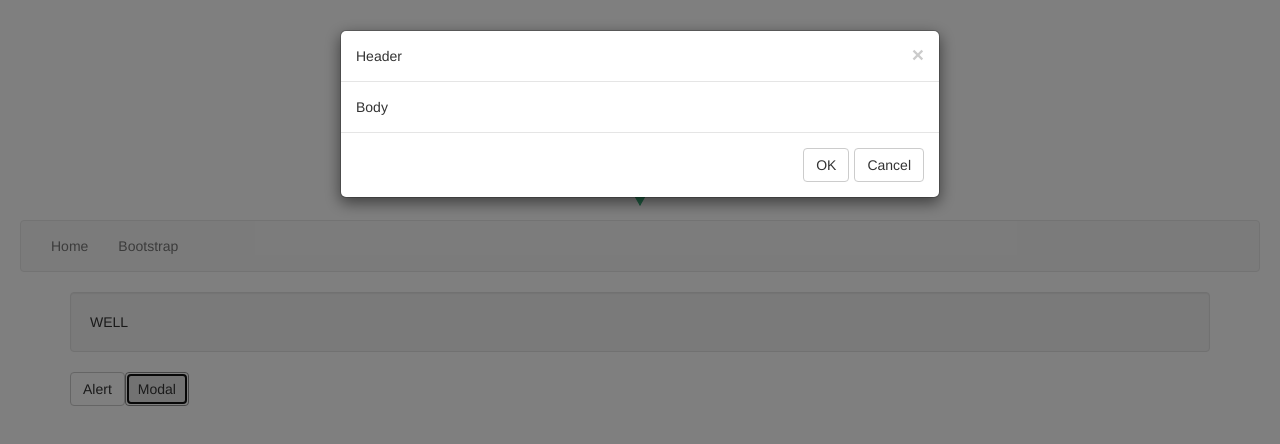
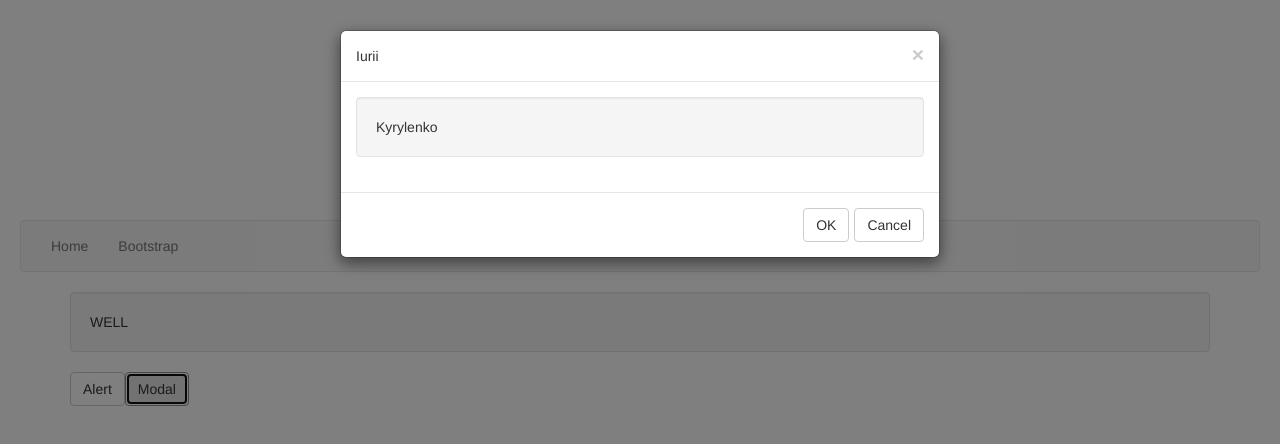
Before and after one commit to iurii-kyrylenko/vue-playground, a Vue app: page /#/bootstrap in a window 1280 px wide. Both pictures are taken after a click on the button "Modal". Shown: the top 444 px of the page. Built offline with nearby package versions, Linux system fonts and the light colour scheme.

Commit message:
Using ref to the modal component to get access to its 'open' method

```diff
--- a/src/components/Bootstrap.vue
+++ b/src/components/Bootstrap.vue
@@ -12,12 +12,12 @@
 
     <div>
       <button type="button" class="btn btn-default" @click="alert='TEST ALERT'">Alert</button>
-      <button type="button" class="btn btn-default" @click="showModal = true">Modal</button>
+      <button type="button" class="btn btn-default" @click="onTestModal">Modal</button>
     </div>
 
-    <modal v-if="showModal" @close="showModal = false">
-      <div slot="header">Header</div>
-      <div slot="body">Body</div>
+    <modal ref="modal" @close="onCloseModal">
+      <div slot="header">{{ modalData.name }}</div>
+      <div slot="body"><div class="well">{{ modalData.surname }}</div></div>
     </modal>
 
   </div>
@@ -31,9 +31,18 @@
     data () {
       return {
         alert: null,
-        showModal: false
+        modalData: {}
       }
     },
-    components: { Modal }
+    components: { Modal },
+    methods: {
+      onTestModal () {
+        this.modalData = { name: 'Iurii', surname: 'Kyrylenko' }
+        this.$refs.modal.open()
+      },
+      onCloseModal (result) {
+        console.log(result)
+      }
+    }
   }
 </script>
--- a/src/components/Modal.vue
+++ b/src/components/Modal.vue
@@ -1,6 +1,6 @@
 <template>
   <transition name="modal">
-    <div class="modal-mask">
+    <div v-if="showModal" class="modal-mask">
       <div class="modal-dialog">
         <div class="modal-content">
 
@@ -29,8 +29,19 @@
 <script>
   export default {
     name: 'modal',
+    data () {
+      return {
+        showModal: false
+      }
+    },
     methods: {
-      close (result) { this.$emit('close', result) }
+      open () {
+        this.showModal = true
+      },
+      close (result) {
+        this.showModal = false
+        this.$emit('close', result)
+      }
     }
   }
 </script>
```
